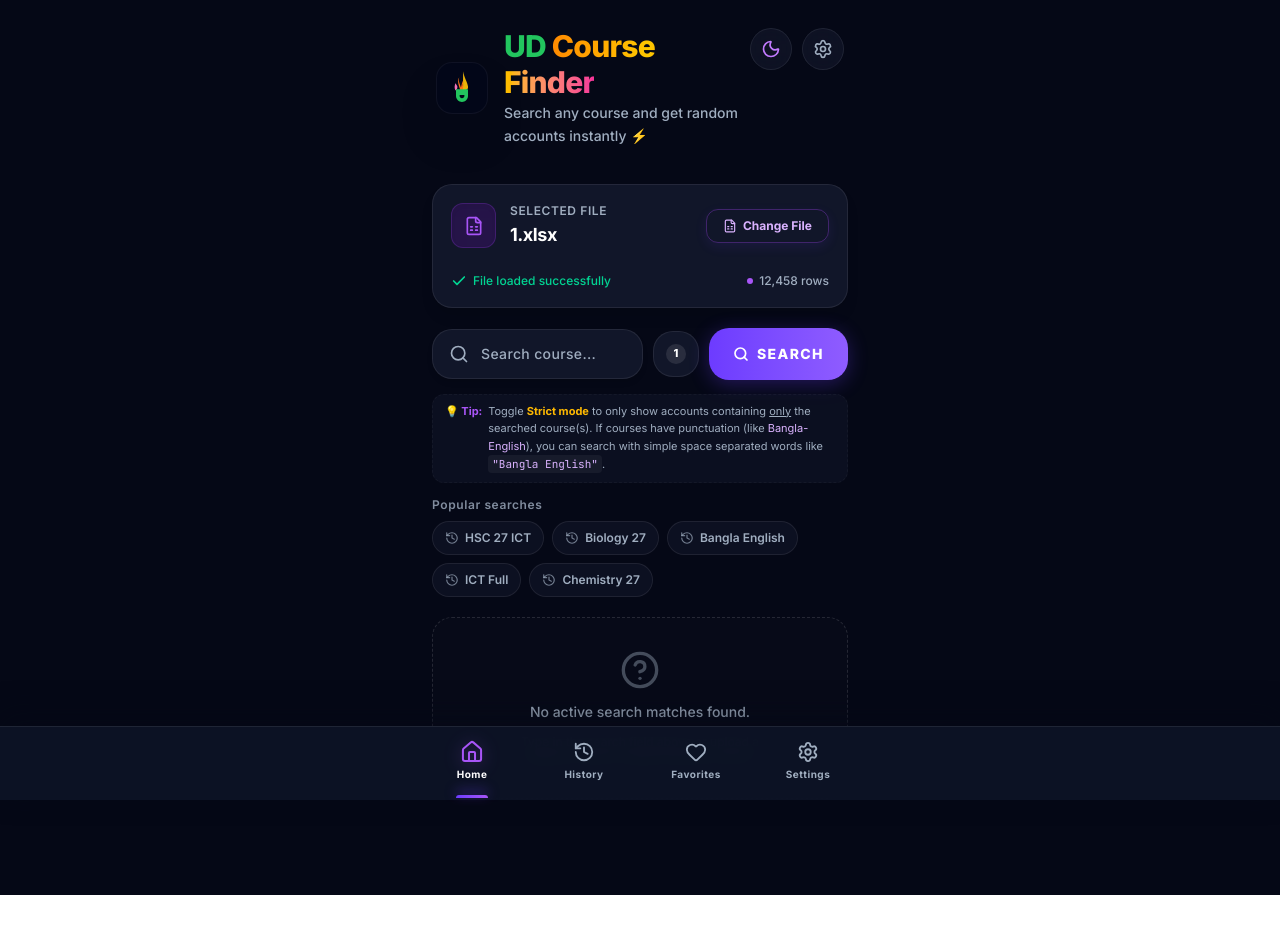
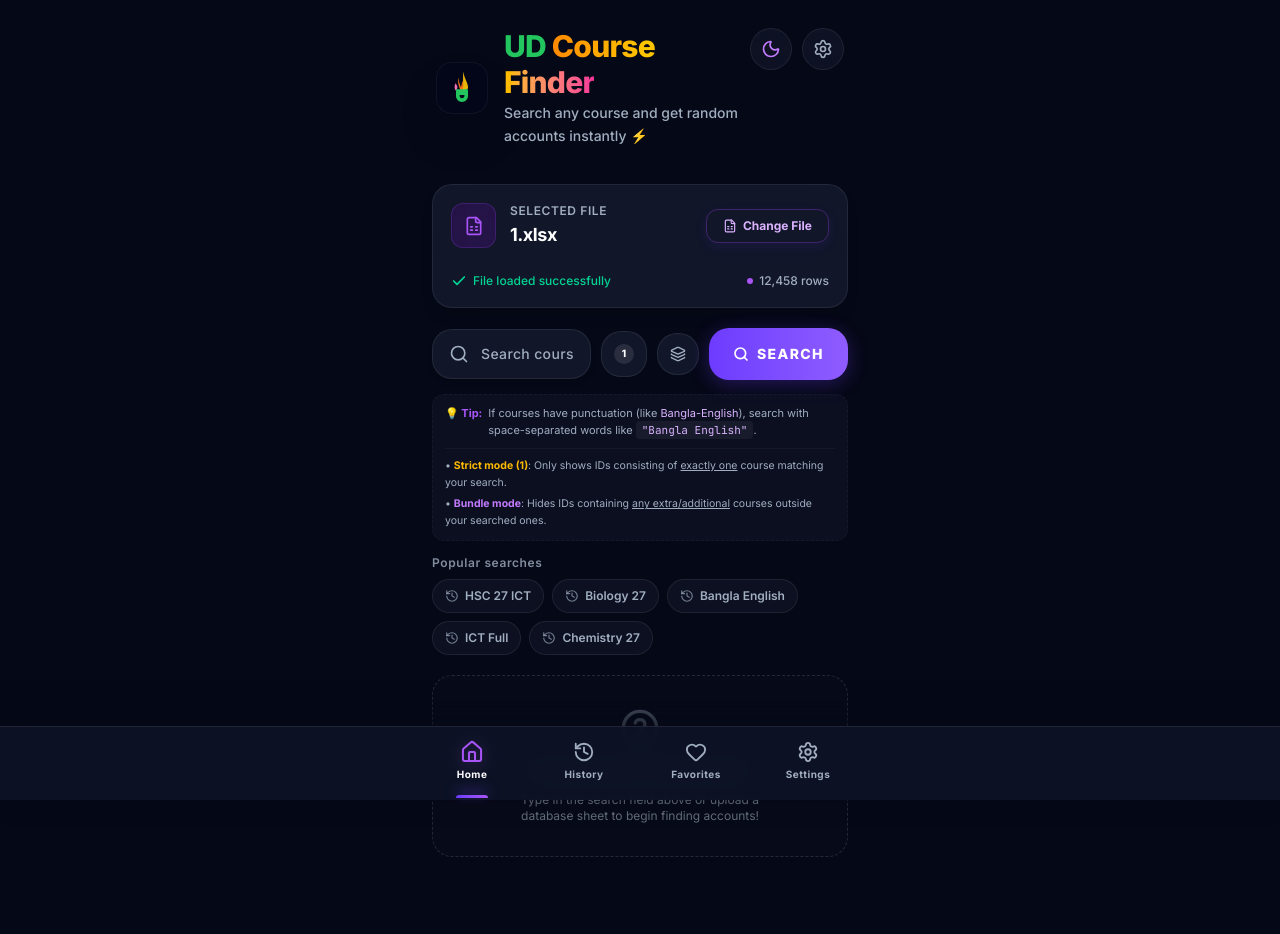
Before and after one commit to raif-010/UD-Course-finder, a React (Vite) app: page / in a window 1280 px wide. Shown: the top 934 px of the page. Before the commit the page ends 895 px from the top, so only its background shows below. Built offline with nearby package versions, Linux system fonts and the light colour scheme.

Commit message:
feat: add exclusive match filter
Implement an exclusive match filter to ensure search results only contain the searched courses, excluding any additional courses found in the record. Added UI toggle and logic update to the search filter.

```diff
--- a/src/App.tsx
+++ b/src/App.tsx
@@ -24,6 +24,7 @@ export default function App() {
   const [activeSearchTerm, setActiveSearchTerm] = useState<string>("");
   const [activeCustomRecordId, setActiveCustomRecordId] = useState<string | null>(null);
   const [exactMatchOnly, setExactMatchOnly] = useState<boolean>(false);
+  const [exclusiveMatchOnly, setExclusiveMatchOnly] = useState<boolean>(false);
 
   // Selected single random record for home card
   const [randomRecord, setRandomRecord] = useState<AccountRecord | null>(null);
@@ -134,9 +135,17 @@ export default function App() {
         return rec.courses.length === 1;
       }
 
+      // If exclusiveMatchOnly is checked, make sure the ID contains ONLY searched courses
+      if (exclusiveMatchOnly) {
+        const hasOnlySearchedCourses = normalizedCourses.every(normCourse => {
+          return searchWords.some(word => normCourse.includes(word));
+        });
+        if (!hasOnlySearchedCourses) return false;
+      }
+
       return true;
     });
-  }, [activeSearchTerm, records, exactMatchOnly]);
+  }, [activeSearchTerm, records, exactMatchOnly, exclusiveMatchOnly]);
 
   // Handle auto copy trigger on query change
   useEffect(() => {
@@ -512,8 +521,17 @@ export default function App() {
                 onToggleExactMatchOnly={() => {
                   const newVal = !exactMatchOnly;
                   setExactMatchOnly(newVal);
+                  if (newVal) setExclusiveMatchOnly(false);
                   playBeepSound(newVal ? 550 : 380, newVal ? 820 : 540, 0.12);
-                  showNotification(newVal ? "✨ Exact match enabled: Finding IDs containing ONLY the searching courses." : "Exact match disabled.");
+                  showNotification(newVal ? "✨ Exact match enabled: Finding IDs containing ONLY 1 course in total." : "Exact match disabled.");
+                }}
+                exclusiveMatch={exclusiveMatchOnly}
+                onToggleExclusiveMatch={() => {
+                  const newVal = !exclusiveMatchOnly;
+                  setExclusiveMatchOnly(newVal);
+                  if (newVal) setExactMatchOnly(false);
+                  playBeepSound(newVal ? 580 : 380, newVal ? 850 : 540, 0.12);
+                  showNotification(newVal ? "📦 Bundle mode enabled: Hiding accounts with extra courses." : "Bundle mode disabled.");
                 }}
               />
 
--- a/src/components/SearchSection.tsx
+++ b/src/components/SearchSection.tsx
@@ -4,7 +4,7 @@
  */
 
 import React, { useState } from 'react';
-import { Search, X, History } from 'lucide-react';
+import { Search, X, History, Layers } from 'lucide-react';
 import { RECENT_SEARCHES_LIST } from '../data';
 
 interface SearchSectionProps {
@@ -12,13 +12,17 @@ interface SearchSectionProps {
   activeSearchTerm: string;
   exactMatchOnly?: boolean;
   onToggleExactMatchOnly?: () => void;
+  exclusiveMatch?: boolean;
+  onToggleExclusiveMatch?: () => void;
 }
 
 export default function SearchSection({
   onSearch,
   activeSearchTerm,
   exactMatchOnly = false,
-  onToggleExactMatchOnly
+  onToggleExactMatchOnly,
+  exclusiveMatch = false,
+  onToggleExclusiveMatch
 }: SearchSectionProps) {
   const [inputValue, setInputValue] = useState(activeSearchTerm);
 
@@ -84,14 +88,34 @@ export default function SearchSection({
                 ? "border-amber-500 bg-amber-500/15 text-amber-300 shadow-[0_4px_15px_rgba(245,158,11,0.25)]"
                 : "border-[rgba(255,255,255,0.08)] bg-[rgba(20,25,45,0.85)] text-[#A0AEC0] hover:text-white hover:border-amber-500/30"
             }`}
-            title="Toggle Strict Filter: Match accounts containing ONLY this course"
+            title="Toggle Strict Filter: Match accounts containing ONLY this 1 course"
           >
-            <div className={`w-5 h-5 rounded-full flex items-center justify-center text-[11px] font-black transition-all ${
+            <div className={`w-5 h-5 rounded-full flex items-center justify-center text-[10px] font-black transition-all ${
               exactMatchOnly ? "bg-amber-400 text-slate-950 scale-105" : "bg-white/10 text-white"
             }`}>
               1
             </div>
             <span className="text-[10px] font-extrabold tracking-widest uppercase hidden xs:inline">Strict</span>
+          </button>
+        )}
+
+        {/* Strict Bundle Toggle Button */}
+        {onToggleExclusiveMatch && (
+          <button
+            id="toggle-strict-bundle-btn"
+            type="button"
+            onClick={onToggleExclusiveMatch}
+            className={`p-3 rounded-[20px] transition-all duration-200 active:scale-95 flex items-center justify-center gap-1.5 cursor-pointer h-full shrink-0 border ${
+              exclusiveMatch
+                ? "border-purple-500 bg-purple-500/15 text-purple-300 shadow-[0_4px_15px_rgba(168,85,247,0.25)]"
+                : "border-[rgba(255,255,255,0.08)] bg-[rgba(20,25,45,0.85)] text-[#A0AEC0] hover:text-white hover:border-purple-500/30"
+            }`}
+            title="Toggle Bundle Strict: Only show IDs containing exclusively searched courses (no extra courses allowed)"
+          >
+            <Layers className={`w-4 h-4 transition-all ${
+              exclusiveMatch ? "text-purple-400 scale-110" : "text-[#A0AEC0]"
+            }`} />
+            <span className="text-[10px] font-extrabold tracking-widest uppercase hidden xs:inline">Bundle</span>
           </button>
         )}
 
@@ -107,11 +131,17 @@ export default function SearchSection({
       </form>
 
       {/* Interactive Quick Help Badge */}
-      <div className="bg-[rgba(20,25,45,0.45)] border border-dashed border-white/[0.04] rounded-xl px-3 py-2 text-[11px] text-[#A0AEC0] flex items-start gap-1.5 leading-relaxed" id="search-feature-tips">
-        <span className="text-[#A855F7] font-bold">💡 Tip:</span>
-        <span className="flex-1">
-          Toggle <strong className="text-amber-400">Strict mode</strong> to only show accounts containing <em className="underline not-italic">only</em> the searched course(s). If courses have punctuation (like <span className="text-purple-300">Bangla-English</span>), you can search with simple space separated words like <span className="font-mono bg-white/5 px-1 py-0.5 rounded text-purple-300">"Bangla English"</span>.
-        </span>
+      <div className="bg-[rgba(20,25,45,0.45)] border border-dashed border-white/[0.04] rounded-xl px-3 py-2.5 text-[11px] text-[#A0AEC0] flex flex-col gap-2 leading-relaxed" id="search-feature-tips">
+        <div className="flex items-start gap-1.5">
+          <span className="text-[#A855F7] font-bold shrink-0">💡 Tip:</span>
+          <span className="flex-1">
+            If courses have punctuation (like <span className="text-purple-300">Bangla-English</span>), search with space-separated words like <span className="font-mono bg-white/5 px-1.5 py-0.5 rounded text-purple-300">"Bangla English"</span>.
+          </span>
+        </div>
+        <div className="border-t border-white/[0.04] pt-2 flex flex-col gap-1 text-[10.5px]">
+          <div>• <strong className="text-amber-400">Strict mode (1)</strong>: Only shows IDs consisting of <em className="underline not-italic">exactly one</em> course matching your search.</div>
+          <div>• <strong className="text-purple-400">Bundle mode</strong>: Hides IDs containing <em className="underline not-italic">any extra/additional</em> courses outside your searched ones.</div>
+        </div>
       </div>
 
       {/* Popular/Recent Searches Container */}
```
